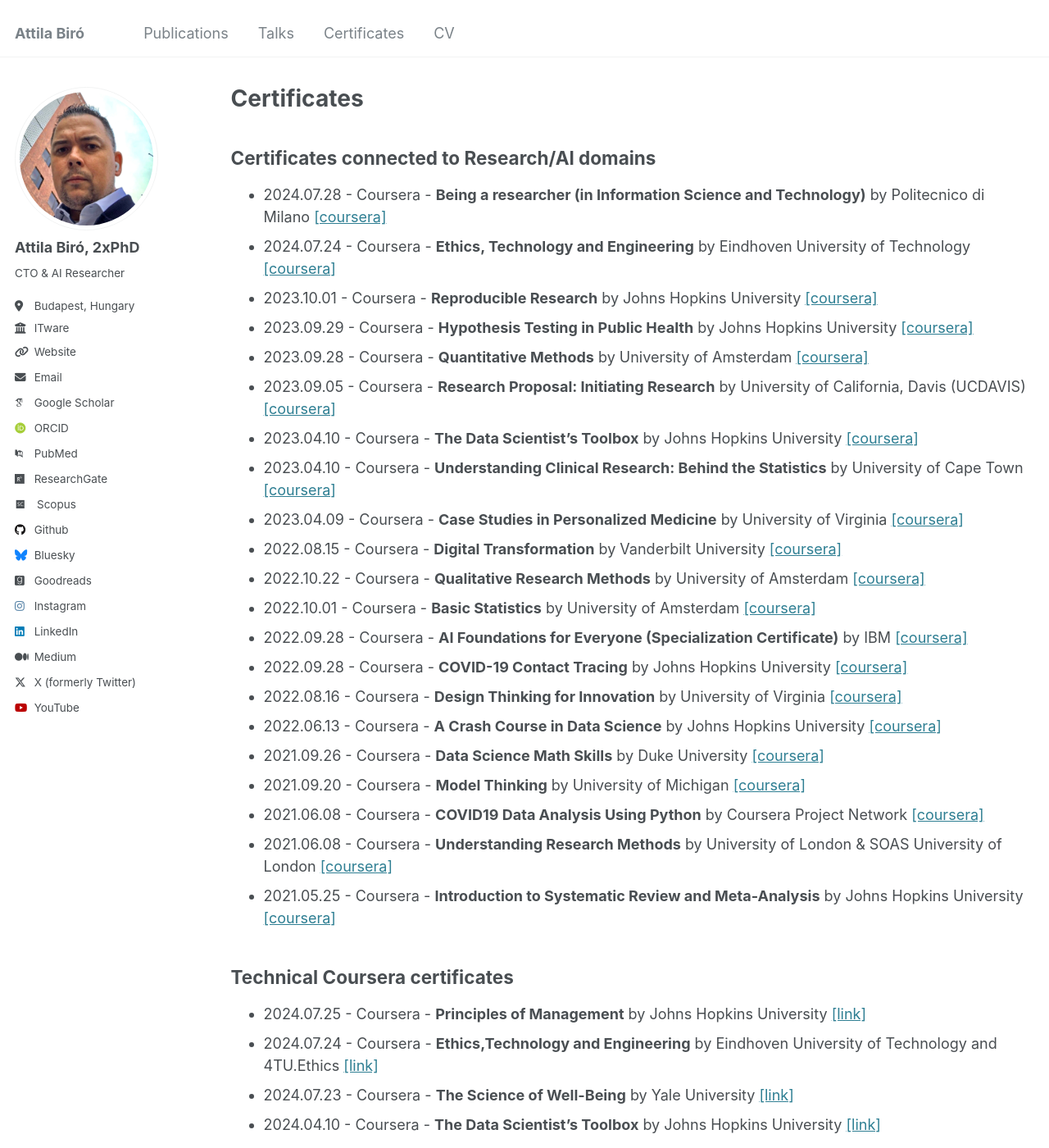
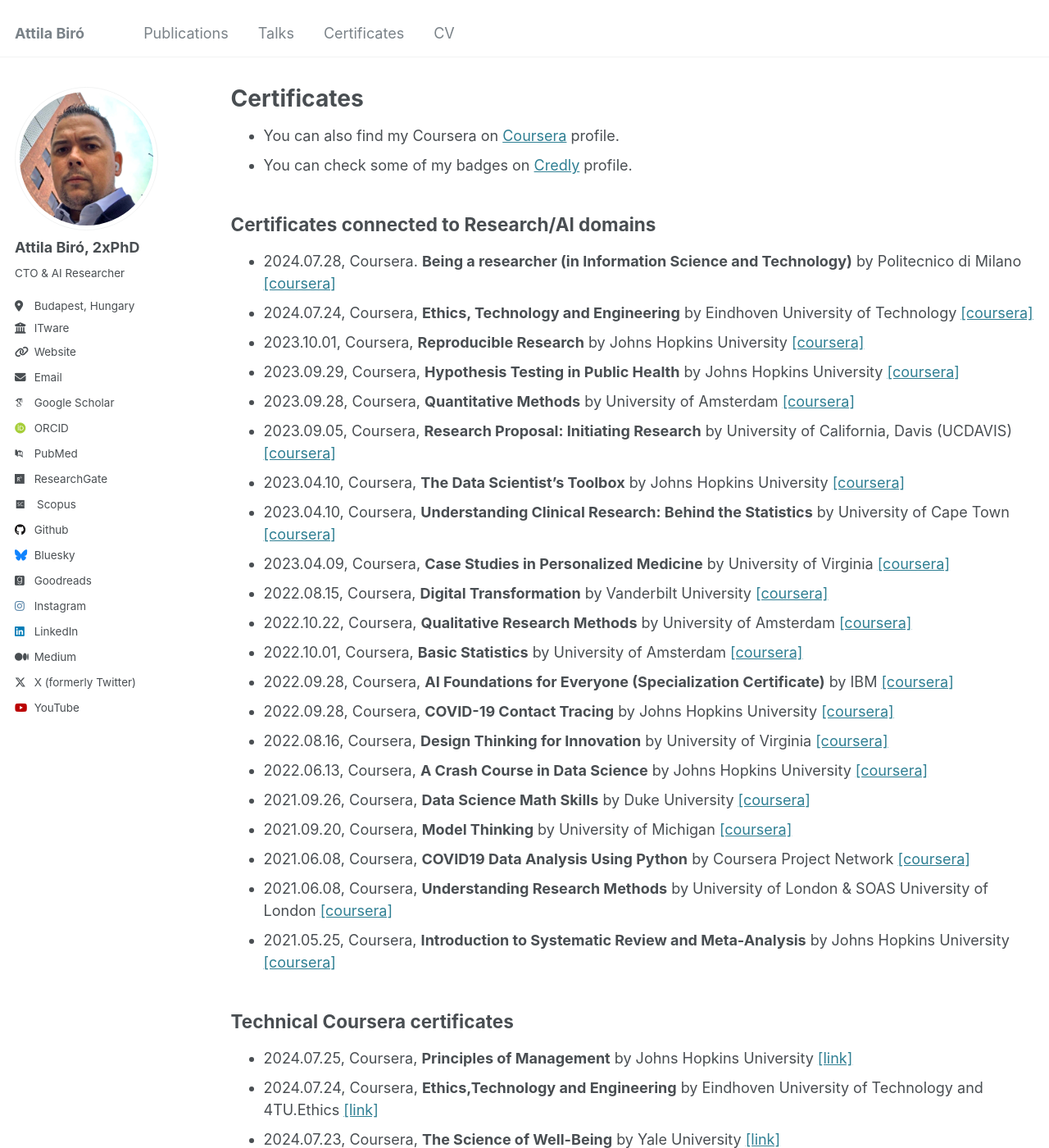
Before and after one commit to biroka/biroka.github.io, a Jekyll site: the page built from _pages/certificates.md, in a window 1280 px wide and 1400 px high. Shown: the whole window at 82% size. Built offline with Jekyll 4.4.1, drawn with Linux system fonts in a browser that asks for light colours; some web fonts are replaced; some of the changed text lies outside the part shown.

Commit message:
Update certificates.md

```diff
--- a/_pages/certificates.md
+++ b/_pages/certificates.md
@@ -5,59 +5,62 @@ permalink: /certificates/
 author_profile: true
 ---
 
+* You can also find my Coursera on <a href="https://www.coursera.org/learner/biroattila">Coursera</a> profile.
+* You can check some of my badges on <a href="https://www.credly.com/users/biroattila">Credly</a> profile.
+
 ##  Certificates connected to Research/AI domains
 
-* 2024.07.28 - Coursera - **Being a researcher (in Information Science and Technology)** by Politecnico di Milano [[coursera]](https://www.coursera.org/account/accomplishments/verify/ZAKQGRBMEV6A)
-* 2024.07.24 - Coursera - **Ethics, Technology and Engineering** by Eindhoven University of Technology [[coursera]](https://www.coursera.org/account/accomplishments/verify/KYV5NR5ZUJYZ)
-* 2023.10.01 - Coursera - **Reproducible Research** by Johns Hopkins University [[coursera]](https://www.coursera.org/account/accomplishments/verify/TB9QEMK487JG)
-* 2023.09.29 - Coursera - **Hypothesis Testing in Public Health** by Johns Hopkins University [[coursera]](https://www.coursera.org/account/accomplishments/verify/JL8QEEUDVL2H)
-* 2023.09.28 - Coursera - **Quantitative Methods** by University of Amsterdam [[coursera]](https://www.coursera.org/account/accomplishments/verify/SUQ9QMMZ9EAX)
-* 2023.09.05 - Coursera - **Research Proposal: Initiating Research** by University of California, Davis (UCDAVIS) [[coursera]](https://www.coursera.org/account/accomplishments/verify/LVASMXWKQPT5)
-* 2023.04.10 - Coursera - **The Data Scientist’s Toolbox** by Johns Hopkins University [[coursera]](https://www.coursera.org/account/accomplishments/verify/ZD8VSEKXQZMS)
-* 2023.04.10 - Coursera - **Understanding Clinical Research: Behind the Statistics** by University of Cape Town [[coursera]](https://www.coursera.org/account/accomplishments/verify/8TGV97BM7KP7)
-* 2023.04.09 - Coursera - **Case Studies in Personalized Medicine** by University of Virginia [[coursera]](https://www.coursera.org/account/accomplishments/verify/SN2X64SS6CRN)
-* 2022.08.15 - Coursera - **Digital Transformation** by Vanderbilt University [[coursera]](https://www.coursera.org/account/accomplishments/verify/5VEFEF8Y5MQU)
-* 2022.10.22 - Coursera - **Qualitative Research Methods** by University of Amsterdam [[coursera]](https://www.coursera.org/account/accomplishments/verify/7V8M7J6J3TRR)
-* 2022.10.01 - Coursera - **Basic Statistics** by University of Amsterdam [[coursera]](https://www.coursera.org/account/accomplishments/verify/JTHFJU6BY4EM)
-* 2022.09.28 - Coursera - **AI Foundations for Everyone (Specialization Certificate)** by IBM [[coursera]](https://www.coursera.org/account/accomplishments/specialization/2Q9XZ6EEUVNR)
-* 2022.09.28 - Coursera - **COVID-19 Contact Tracing** by Johns Hopkins University [[coursera]](https://www.coursera.org/account/accomplishments/verify/BHHLUTZEDFMP)
-* 2022.08.16 - Coursera - **Design Thinking for Innovation** by University of Virginia [[coursera]](https://www.coursera.org/account/accomplishments/verify/D2D4NEZ994AS)
-* 2022.06.13 - Coursera - **A Crash Course in Data Science** by Johns Hopkins University [[coursera]](https://www.coursera.org/account/accomplishments/verify/JYGR5JUKEA4M)
-* 2021.09.26 - Coursera - **Data Science Math Skills** by Duke University [[coursera]](https://www.coursera.org/account/accomplishments/verify/ZHMPNUULB3ZZ)
-* 2021.09.20 - Coursera - **Model Thinking** by University of Michigan [[coursera]](https://www.coursera.org/account/accomplishments/verify/82Z5AVGFJJBG)
-* 2021.06.08 - Coursera - **COVID19 Data Analysis Using Python** by Coursera Project Network [[coursera]](https://www.coursera.org/account/accomplishments/verify/N3EDFV4HJFCT)
-* 2021.06.08 - Coursera - **Understanding Research Methods** by University of London & SOAS University of London [[coursera]](https://www.coursera.org/account/accomplishments/verify/P59MZUUDAAYZ)
-* 2021.05.25 - Coursera - **Introduction to Systematic Review and Meta-Analysis** by Johns Hopkins University [[coursera]](https://www.coursera.org/account/accomplishments/verify/DKNUCDD8H9EK)
+* 2024.07.28, Coursera. **Being a researcher (in Information Science and Technology)** by Politecnico di Milano [[coursera]](https://www.coursera.org/account/accomplishments/verify/ZAKQGRBMEV6A)
+* 2024.07.24, Coursera, **Ethics, Technology and Engineering** by Eindhoven University of Technology [[coursera]](https://www.coursera.org/account/accomplishments/verify/KYV5NR5ZUJYZ)
+* 2023.10.01, Coursera, **Reproducible Research** by Johns Hopkins University [[coursera]](https://www.coursera.org/account/accomplishments/verify/TB9QEMK487JG)
+* 2023.09.29, Coursera, **Hypothesis Testing in Public Health** by Johns Hopkins University [[coursera]](https://www.coursera.org/account/accomplishments/verify/JL8QEEUDVL2H)
+* 2023.09.28, Coursera, **Quantitative Methods** by University of Amsterdam [[coursera]](https://www.coursera.org/account/accomplishments/verify/SUQ9QMMZ9EAX)
+* 2023.09.05, Coursera, **Research Proposal: Initiating Research** by University of California, Davis (UCDAVIS) [[coursera]](https://www.coursera.org/account/accomplishments/verify/LVASMXWKQPT5)
+* 2023.04.10, Coursera, **The Data Scientist’s Toolbox** by Johns Hopkins University [[coursera]](https://www.coursera.org/account/accomplishments/verify/ZD8VSEKXQZMS)
+* 2023.04.10, Coursera, **Understanding Clinical Research: Behind the Statistics** by University of Cape Town [[coursera]](https://www.coursera.org/account/accomplishments/verify/8TGV97BM7KP7)
+* 2023.04.09, Coursera, **Case Studies in Personalized Medicine** by University of Virginia [[coursera]](https://www.coursera.org/account/accomplishments/verify/SN2X64SS6CRN)
+* 2022.08.15, Coursera, **Digital Transformation** by Vanderbilt University [[coursera]](https://www.coursera.org/account/accomplishments/verify/5VEFEF8Y5MQU)
+* 2022.10.22, Coursera, **Qualitative Research Methods** by University of Amsterdam [[coursera]](https://www.coursera.org/account/accomplishments/verify/7V8M7J6J3TRR)
+* 2022.10.01, Coursera, **Basic Statistics** by University of Amsterdam [[coursera]](https://www.coursera.org/account/accomplishments/verify/JTHFJU6BY4EM)
+* 2022.09.28, Coursera, **AI Foundations for Everyone (Specialization Certificate)** by IBM [[coursera]](https://www.coursera.org/account/accomplishments/specialization/2Q9XZ6EEUVNR)
+* 2022.09.28, Coursera, **COVID-19 Contact Tracing** by Johns Hopkins University [[coursera]](https://www.coursera.org/account/accomplishments/verify/BHHLUTZEDFMP)
+* 2022.08.16, Coursera, **Design Thinking for Innovation** by University of Virginia [[coursera]](https://www.coursera.org/account/accomplishments/verify/D2D4NEZ994AS)
+* 2022.06.13, Coursera, **A Crash Course in Data Science** by Johns Hopkins University [[coursera]](https://www.coursera.org/account/accomplishments/verify/JYGR5JUKEA4M)
+* 2021.09.26, Coursera, **Data Science Math Skills** by Duke University [[coursera]](https://www.coursera.org/account/accomplishments/verify/ZHMPNUULB3ZZ)
+* 2021.09.20, Coursera, **Model Thinking** by University of Michigan [[coursera]](https://www.coursera.org/account/accomplishments/verify/82Z5AVGFJJBG)
+* 2021.06.08, Coursera, **COVID19 Data Analysis Using Python** by Coursera Project Network [[coursera]](https://www.coursera.org/account/accomplishments/verify/N3EDFV4HJFCT)
+* 2021.06.08, Coursera, **Understanding Research Methods** by University of London & SOAS University of London [[coursera]](https://www.coursera.org/account/accomplishments/verify/P59MZUUDAAYZ)
+* 2021.05.25, Coursera, **Introduction to Systematic Review and Meta-Analysis** by Johns Hopkins University [[coursera]](https://www.coursera.org/account/accomplishments/verify/DKNUCDD8H9EK)
 
 ##  Technical Coursera certificates
 
-* 2024.07.25 - Coursera - **Principles of Management** by Johns Hopkins University [[link]](https://github.com/biroka/biroka/blob/main/Certificates/Coursera/Coursera_Principles%20of%20Management_UX2LR7CMEGK5.pdf)
-* 2024.07.24 - Coursera - **Ethics,Technology and Engineering** by Eindhoven University of Technology and 4TU.Ethics [[link]](https://github.com/biroka/biroka/blob/main/Certificates/Coursera/Coursera_Ethics-Technology%20and%20Engineering_KYV5NR5ZUJYZ.pdf)
-* 2024.07.23 - Coursera - **The Science of Well-Being** by Yale University [[link]](https://github.com/biroka/biroka/blob/main/Certificates/Coursera/Coursera_The%20Science%20of%20Well-Being_%20P4K3RMP9DPM5.pdf)
-* 2024.04.10 - Coursera - **The Data Scientist’s Toolbox** by Johns Hopkins University [[link]](https://github.com/biroka/biroka/blob/main/Certificates/Coursera/Coursera_The%20Data%20Scientist%E2%80%99s%20Toolbox_ZD8VSEKXQZMS.pdf)
-* 2022.10.28 - Coursera - **Cybersecurity Capstone- Breach Response Case Studies** by IBM [[link]](https://github.com/biroka/biroka/blob/main/Certificates/Coursera/Coursera_Cybersecurity%20Capstone-%20Breach%20Response%20Case%20Studies_HSEBVQVJM8EQ.pdf)
-* 2022.10.24 - Coursera - **Penetration Testing, Incident Response and Forensics** by IBM [[link]](https://github.com/biroka/biroka/blob/main/Certificates/Coursera/Coursera_Penetration%20Testing%2C%20Incident%20Response%20and%20Forensics_DJXCRXUDCZXY.pdf)
-* 2022.10.24 - Coursera - **Cyber Threat Intelligence** by IBM [[link]](https://github.com/biroka/biroka/blob/main/Certificates/Coursera/Coursera_Cyber%20Threat%20Intelligence_YDQFTLD8P4GD.pdf)
-* 2022.09.28 - Coursera - **Building AI Powered Chatbots Without Programming** by IBM [[link]](https://github.com/biroka/biroka/blob/main/Certificates/Coursera/Coursera_Building%20AI%20Powered%20Chatbots%20Without%20Programming_QLP3KLPS9A4N.pdf)
-* 2022.09.18 - Coursera - **Business Analytics for Decision Making** by University of Colorado Boulder [[link]](https://github.com/biroka/biroka/blob/main/Certificates/Coursera/Coursera_Business%20Analytics%20for%20Decision%20Making_TFJXLD7DKL6Z.pdf)
-* 2022.08.16 - Coursera - **Customer-Centric IT Strategy** by University of Colorado Boulder [[link]](https://github.com/biroka/biroka/blob/main/Certificates/Coursera/Coursera_Customer-Centric%20IT%20Strategy_BK46WPHDT3JQ.pdf)
-* 2022.08.16 - Coursera - **Leading the Modern Day Business** by University of Virginia [[link]](https://github.com/biroka/biroka/blob/main/Certificates/Coursera/Coursera_Customer-Centric%20IT%20Strategy_BK46WPHDT3JQ.pdf)
-* 2022.08.15 - Coursera - **Digital Transformation** by University of Virginia [[link]](https://github.com/biroka/biroka/blob/main/Certificates/Coursera/Coursera_Digital%20Transformation_5VEFEF8Y5MQU.pdf)
-* 2022.08.15 - Coursera - **Digital Product Management - Modern Fundamentals** by University of Virginia [[link]](https://github.com/biroka/biroka/blob/main/Certificates/Coursera/Coursera_Digital%20Product%20Management-%20Modern%20Fundamentals_XGTZ8V2VJ2AV.pdf)
-* 2022.06.13 - Coursera - **A Crash Course in Data Science** by Johns Hopkins University [[link]](https://github.com/biroka/biroka/blob/main/Certificates/Coursera/Coursera%20_A%20Crash%20Course%20in%20Data%20Science_JYGR5JUKEA4M.pdf)
-* 2021.09.26 - Coursera - **Data Science Math Skills** by Duke University [[link]](https://github.com/biroka/biroka/blob/main/Certificates/Coursera/Coursera_Data%20Science%20Math%20Skills_ZHMPNUULB3ZZ.pdf)
-* 2021.09.20 - Coursera - **Model Thinking** by University of Michigan [[link]](https://github.com/biroka/biroka/blob/main/Certificates/Coursera/Coursera_Model%20Thinking_82Z5AVGFJJBG.pdf)
-* 2021.07.26 - Coursera - **English for Business and Entrepreneurship** by University of Pennsylvania [[link]](https://github.com/biroka/biroka/blob/main/Certificates/Coursera/Coursera_English%20for%20Business%20and%20Entrepreneurship_YUNJ46C7WACN.pdf)
-* 2021.§5.26 - Coursera - **Successful Negotiation - Essential Strategies and Skills** by University of Michigan [[link]](https://github.com/biroka/biroka/blob/main/Certificates/Coursera/Coursera%20_Successful%20Negotiation-%20Essential%20Strategies%20and%20Skills_FXNVXS4GLFLM.pdf)
+* 2024.07.25, Coursera, **Principles of Management** by Johns Hopkins University [[link]](https://github.com/biroka/biroka/blob/main/Certificates/Coursera/Coursera_Principles%20of%20Management_UX2LR7CMEGK5.pdf)
+* 2024.07.24, Coursera, **Ethics,Technology and Engineering** by Eindhoven University of Technology and 4TU.Ethics [[link]](https://github.com/biroka/biroka/blob/main/Certificates/Coursera/Coursera_Ethics-Technology%20and%20Engineering_KYV5NR5ZUJYZ.pdf)
+* 2024.07.23, Coursera, **The Science of Well-Being** by Yale University [[link]](https://github.com/biroka/biroka/blob/main/Certificates/Coursera/Coursera_The%20Science%20of%20Well-Being_%20P4K3RMP9DPM5.pdf)
+* 2024.04.10, Coursera, **The Data Scientist’s Toolbox** by Johns Hopkins University [[link]](https://github.com/biroka/biroka/blob/main/Certificates/Coursera/Coursera_The%20Data%20Scientist%E2%80%99s%20Toolbox_ZD8VSEKXQZMS.pdf)
+* 2022.10.28, Coursera, **Cybersecurity Capstone- Breach Response Case Studies** by IBM [[link]](https://github.com/biroka/biroka/blob/main/Certificates/Coursera/Coursera_Cybersecurity%20Capstone-%20Breach%20Response%20Case%20Studies_HSEBVQVJM8EQ.pdf)
+* 2022.10.24, Coursera, **Penetration Testing, Incident Response and Forensics** by IBM [[link]](https://github.com/biroka/biroka/blob/main/Certificates/Coursera/Coursera_Penetration%20Testing%2C%20Incident%20Response%20and%20Forensics_DJXCRXUDCZXY.pdf)
+* 2022.10.24, Coursera, **Cyber Threat Intelligence** by IBM [[link]](https://github.com/biroka/biroka/blob/main/Certificates/Coursera/Coursera_Cyber%20Threat%20Intelligence_YDQFTLD8P4GD.pdf)
+* 2022.09.28, Coursera, **Building AI Powered Chatbots Without Programming** by IBM [[link]](https://github.com/biroka/biroka/blob/main/Certificates/Coursera/Coursera_Building%20AI%20Powered%20Chatbots%20Without%20Programming_QLP3KLPS9A4N.pdf)
+* 2022.09.18, Coursera, **Business Analytics for Decision Making** by University of Colorado Boulder [[link]](https://github.com/biroka/biroka/blob/main/Certificates/Coursera/Coursera_Business%20Analytics%20for%20Decision%20Making_TFJXLD7DKL6Z.pdf)
+* 2022.08.16, Coursera, **Customer-Centric IT Strategy** by University of Colorado Boulder [[link]](https://github.com/biroka/biroka/blob/main/Certificates/Coursera/Coursera_Customer-Centric%20IT%20Strategy_BK46WPHDT3JQ.pdf)
+* 2022.08.16, Coursera, **Leading the Modern Day Business** by University of Virginia [[link]](https://github.com/biroka/biroka/blob/main/Certificates/Coursera/Coursera_Customer-Centric%20IT%20Strategy_BK46WPHDT3JQ.pdf)
+* 2022.08.15, Coursera, **Digital Transformation** by University of Virginia [[link]](https://github.com/biroka/biroka/blob/main/Certificates/Coursera/Coursera_Digital%20Transformation_5VEFEF8Y5MQU.pdf)
+* 2022.08.15, Coursera, **Digital Product Management - Modern Fundamentals** by University of Virginia [[link]](https://github.com/biroka/biroka/blob/main/Certificates/Coursera/Coursera_Digital%20Product%20Management-%20Modern%20Fundamentals_XGTZ8V2VJ2AV.pdf)
+* 2022.06.13, Coursera, **A Crash Course in Data Science** by Johns Hopkins University [[link]](https://github.com/biroka/biroka/blob/main/Certificates/Coursera/Coursera%20_A%20Crash%20Course%20in%20Data%20Science_JYGR5JUKEA4M.pdf)
+* 2021.09.26, Coursera, **Data Science Math Skills** by Duke University [[link]](https://github.com/biroka/biroka/blob/main/Certificates/Coursera/Coursera_Data%20Science%20Math%20Skills_ZHMPNUULB3ZZ.pdf)
+* 2021.09.20, Coursera, **Model Thinking** by University of Michigan [[link]](https://github.com/biroka/biroka/blob/main/Certificates/Coursera/Coursera_Model%20Thinking_82Z5AVGFJJBG.pdf)
+* 2021.07.26, Coursera, **English for Business and Entrepreneurship** by University of Pennsylvania [[link]](https://github.com/biroka/biroka/blob/main/Certificates/Coursera/Coursera_English%20for%20Business%20and%20Entrepreneurship_YUNJ46C7WACN.pdf)
+* 2021.§5.26, Coursera, **Successful Negotiation - Essential Strategies and Skills** by University of Michigan [[link]](https://github.com/biroka/biroka/blob/main/Certificates/Coursera/Coursera%20_Successful%20Negotiation-%20Essential%20Strategies%20and%20Skills_FXNVXS4GLFLM.pdf)
 
 ##  IEEE certificates
 
-* 2024 - IEEE - **Student member, Hungary Section** [[link]](https://github.com/biroka/biroka/blob/main/Certificates/IEEE/2024_IEEE_AttilaBiro_Membership.PDF)
-* 2024 - IEEE - **Student member, Systems, Man and Cybernetics (SMC) Society** [[link]](https://github.com/biroka/biroka/blob/main/Certificates/IEEE/2024_IEEE_SMC-AttilaBiro_MEMSMC028.pdf)
-* 2024 - IEEE - **IEEE Membership** [[link]](https://github.com/biroka/biroka/blob/main/Certificates/IEEE/2024_IEEE_Student_Membership_MEMIEEE500.pdf)
+* 2024, IEEE, **Student member, Hungary Section** [[link]](https://github.com/biroka/biroka/blob/main/Certificates/IEEE/2024_IEEE_AttilaBiro_Membership.PDF)
+* 2024, IEEE, **Student member, Systems, Man and Cybernetics (SMC) Society** [[link]](https://github.com/biroka/biroka/blob/main/Certificates/IEEE/2024_IEEE_SMC-AttilaBiro_MEMSMC028.pdf)
+* 2024, IEEE, **IEEE Membership** [[link]](https://github.com/biroka/biroka/blob/main/Certificates/IEEE/2024_IEEE_Student_Membership_MEMIEEE500.pdf)
 
 ##  LinkedIn Learning certificates
 
-* 2024 - inLearning - **UX for AI: Design Practices for AI Developers** by John Maeda [[linkedin]](https://www.linkedin.com/learning/certificates/9b512a5767a50fe2e7f95335b0afc2ccddc93b38bd2d3c326d76fc6d52f5c65e)
-* 2024 - inLearning - **Body Language for Leaders (2019)** by Carol Kinsey Goman, PhD [[linkedin]](https://www.linkedin.com/learning/certificates/43c5560739e7e03f40a48ec4d80d421e3990ebb4cd4add9099bf4be9bfd931fd)
-* 2024 - inLearning - **Amplify Your Critical Thinking with Generative AI** by Becki Saltzman [[linkedin]](https://www.linkedin.com/learning/certificates/43da6c0701fb97bed0d6c5af52e0d5948ebc3fc8ba98a95bc51f02ed42b96f87)
+* 2024, inLearning, **UX for AI: Design Practices for AI Developers** by John Maeda [[linkedin]](https://www.linkedin.com/learning/certificates/9b512a5767a50fe2e7f95335b0afc2ccddc93b38bd2d3c326d76fc6d52f5c65e)
+* 2024, inLearning, **Body Language for Leaders (2019)** by Carol Kinsey Goman, PhD [[linkedin]](https://www.linkedin.com/learning/certificates/43c5560739e7e03f40a48ec4d80d421e3990ebb4cd4add9099bf4be9bfd931fd)
+* 2024, inLearning, **Amplify Your Critical Thinking with Generative AI** by Becki Saltzman [[linkedin]](https://www.linkedin.com/learning/certificates/43da6c0701fb97bed0d6c5af52e0d5948ebc3fc8ba98a95bc51f02ed42b96f87)
```
